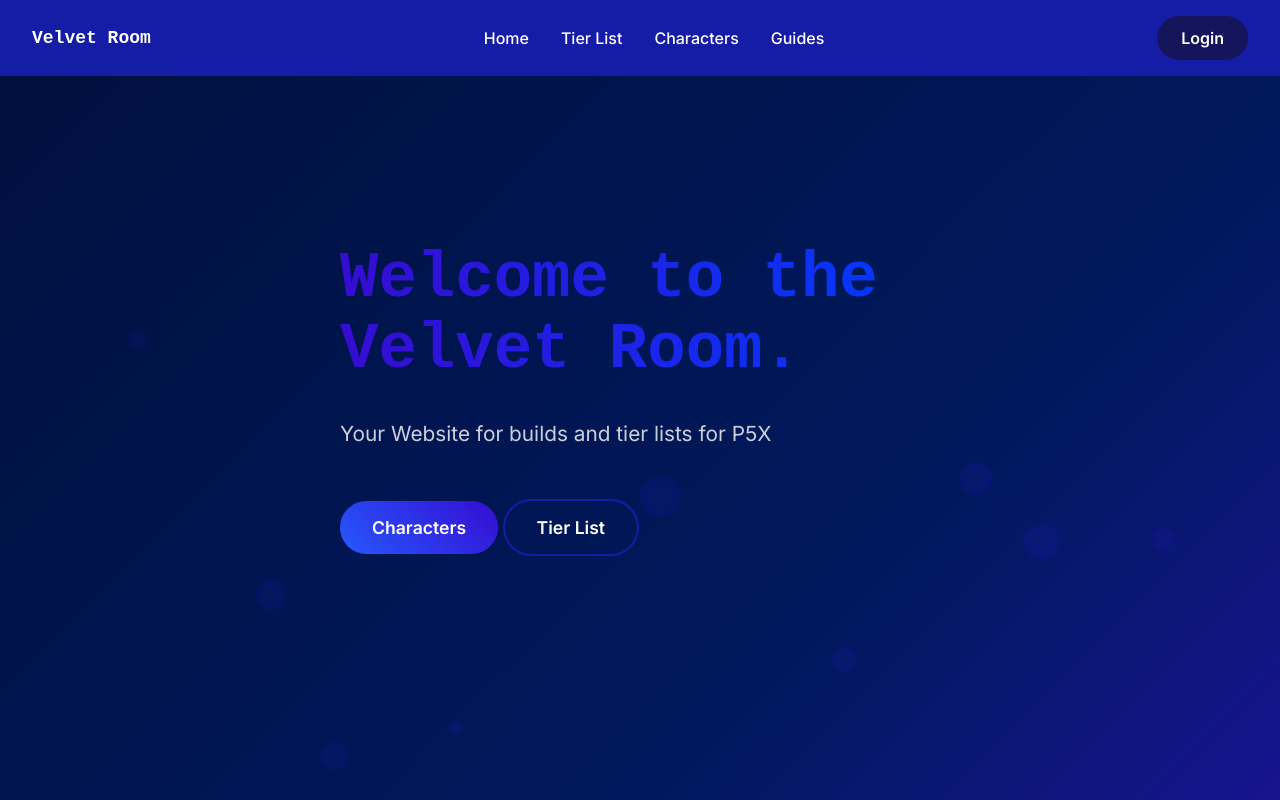
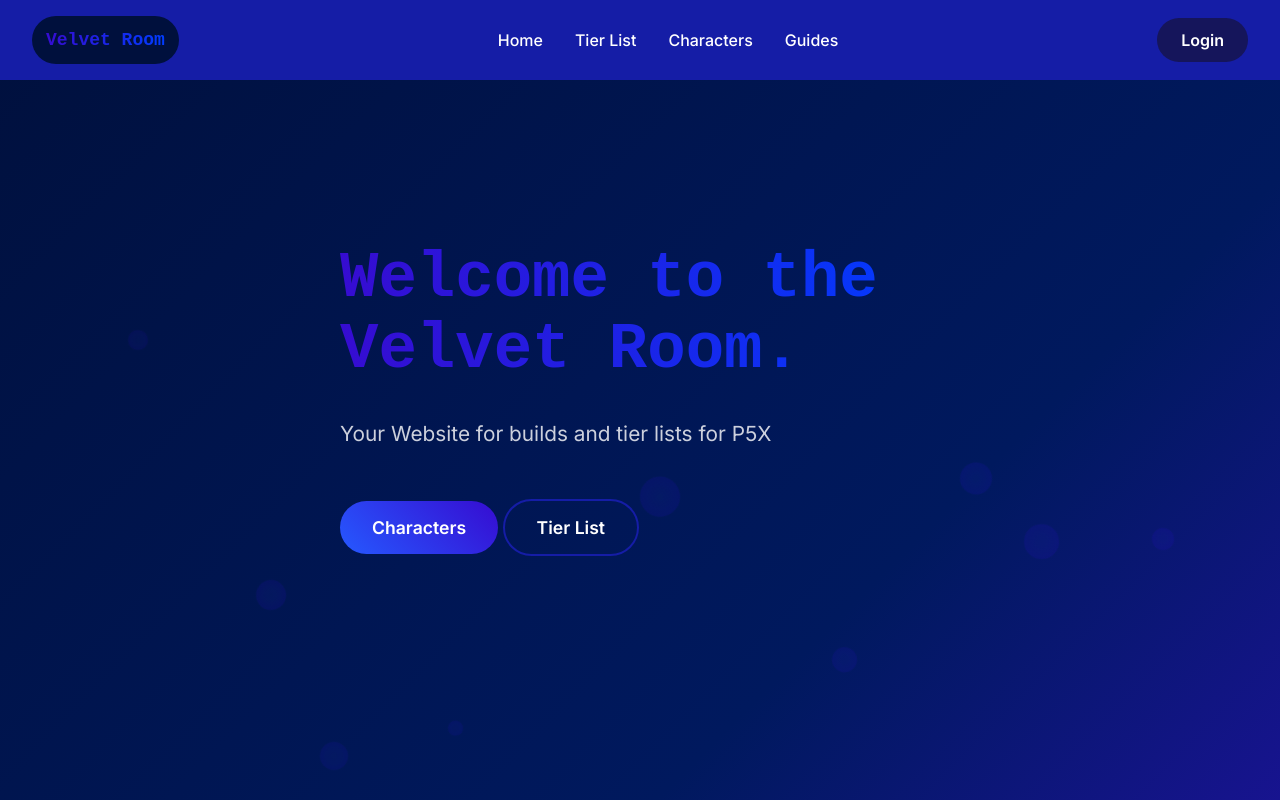
Before and after one commit to ChoccyMilk8641/VelvetRoom, a plain HTML site: page index.html in a window 1280 px wide. Shown: the top 800 px of the page. Drawn offline with Linux system fonts and the light colour scheme; a web font is replaced by a local one.

Commit message:
modificou aparencia da logo

```diff
--- a/index.html
+++ b/index.html
@@ -26,8 +26,10 @@
 
   <header>
         <nav>
+            <div class="logo-box">
             <div class="logo">
                 Velvet Room
+            </div>
             </div>
             <ul class="nav-links">
                 <li><a href="#home">Home</a></li>
--- a/style.css
+++ b/style.css
@@ -162,10 +162,20 @@
             padding: 1rem 2rem;
         }
 
+        .logo-box {
+            border: 2px transparent;
+            border-radius: 100px;
+            padding: 14px;
+            background-color: #00103d;
+        }
+
         .logo {
           font-weight: 600;
           font-size: 18px;
           font-family: "Libertinus Mono", monospace;
+          background: linear-gradient(90deg, #360cd1, #003cff);
+            background-clip: text;
+            -webkit-text-fill-color: transparent;
         }
 
         .nav-links {
```
